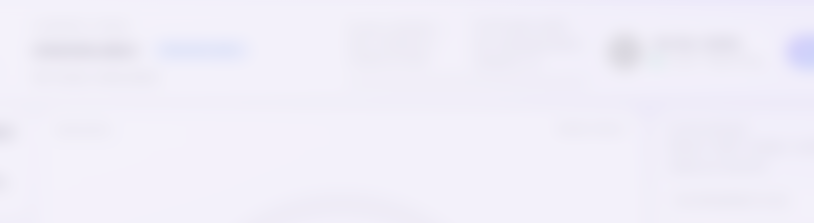
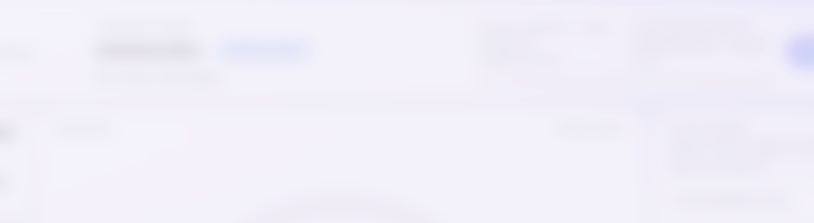
Before and after one commit to t01089572455/oh-no-codex, a website: page assets/cockpit/index.html in a window 1280 px wide. Shown: the top 223 px of the page, 279-1093 px from the left. Drawn offline with Linux system fonts and the light colour scheme; files that its build step writes are made by us from their sources; no server answers; grey boxes are pictures that could not be loaded.

Commit message:
fix(cockpit): remove redundant top-right profile chip
Keep the left brand lockup only; right nav retains language toggle and refresh.

```diff
--- a/assets/cockpit/cockpit.css
+++ b/assets/cockpit/cockpit.css
@@ -280,46 +280,6 @@
 
 .nav-actions {
   justify-content: flex-end;
-}
-
-.profile-chip {
-  display: none;
-  align-items: center;
-  gap: 10px;
-  padding: 6px 10px 6px 6px;
-  border-radius: 999px;
-  background: rgba(255, 255, 255, 0.55);
-  border: 1px solid rgba(255, 255, 255, 0.8);
-}
-
-.profile-chip img {
-  width: 36px;
-  height: 36px;
-  border-radius: 50%;
-}
-
-.profile-name,
-.profile-meta {
-  display: block;
-  font-size: 0.75rem;
-}
-
-.profile-name {
-  font-weight: 800;
-}
-
-.profile-meta {
-  color: var(--ink-soft);
-}
-
-.status-dot {
-  display: inline-block;
-  width: 7px;
-  height: 7px;
-  margin-right: 4px;
-  border-radius: 50%;
-  background: var(--fresh);
-  box-shadow: 0 0 0 3px rgba(16, 185, 129, 0.18);
 }
 
 button,
@@ -1084,12 +1044,6 @@
   background: #fff;
 }
 
-@media (min-width: 1100px) {
-  .profile-chip {
-    display: flex;
-  }
-}
-
 @media (max-width: 1099px) {
   html,
   body {
--- a/assets/cockpit/index.html
+++ b/assets/cockpit/index.html
@@ -77,21 +77,6 @@
         </div>
 
         <div class="nav-actions">
-          <div class="profile-chip" aria-hidden="true">
-            <img
-              src="/brand/oh-no-codex-plush-hero.png"
-              alt=""
-              width="36"
-              height="36"
-            >
-            <div>
-              <span class="profile-name">OH NO, CODEX</span>
-              <span class="profile-meta">
-                <span class="status-dot"></span>
-                <span data-i18n="localReadOnly">Local · Read Only</span>
-              </span>
-            </div>
-          </div>
           <div class="lang-toggle" role="group" aria-label="Language" data-i18n-aria="language">
             <button type="button" id="lang-en" data-lang="en" class="is-active">
               EN
```
Also changed, not shown: test/evidence/p06-browser-receipt.json (+2 -2 lines), test/evidence/task7-real-project-trials.json (+4 -4 lines).
